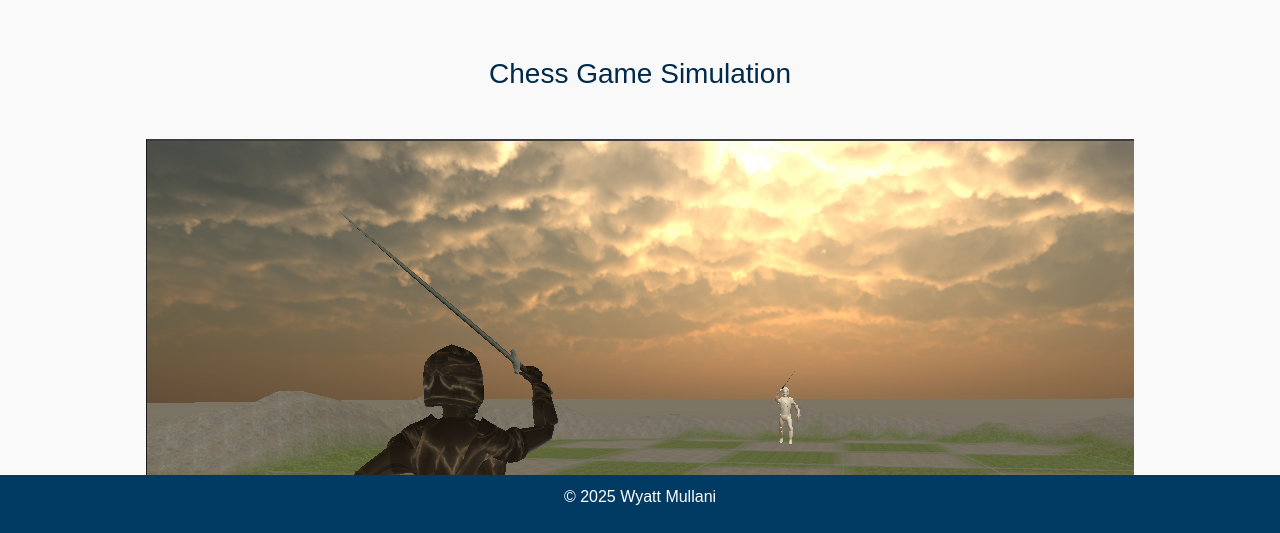
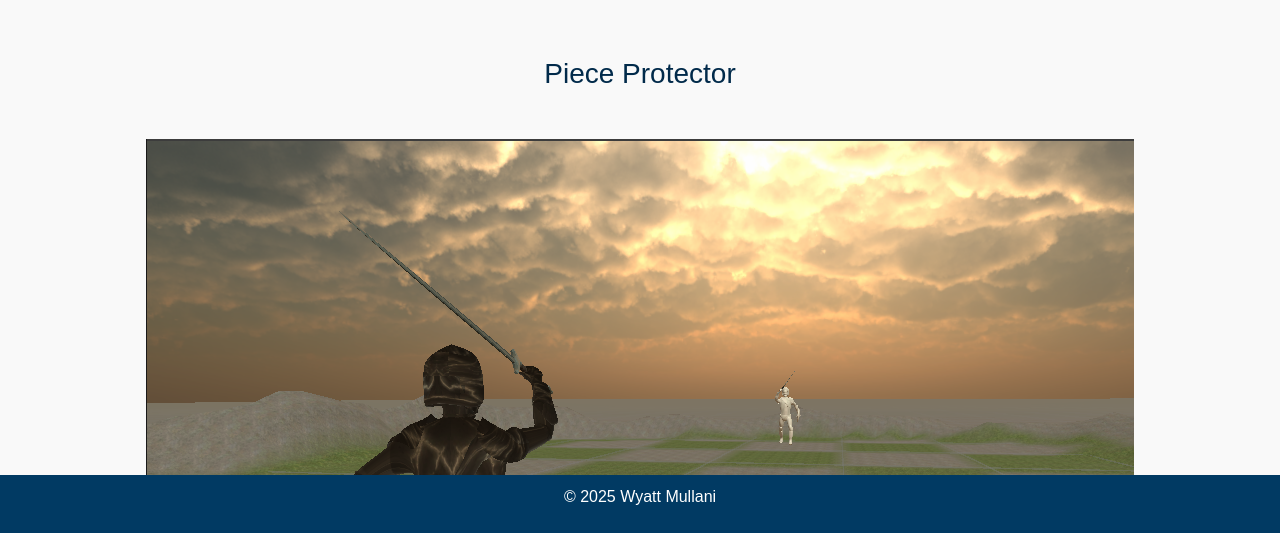
Before and after one commit to wmullani/wmullani.github.io, a plain HTML site: page artifacts.html in a window 1280 px wide. Shown: the part 265-798 px from the top of the page. Drawn offline with nearby package versions, Linux system fonts and the light colour scheme; a script that the page names is missing.

Commit message:
Add files via upload

```diff
--- a/artifacts.html
+++ b/artifacts.html
@@ -49,7 +49,7 @@
 
         <div class="project">
             <div class="project-container">
-            <h3>Chess Game Simulation</h3>
+            <h3>Piece Protector</h3>
                 <img src="Chess.png" alt="Chess Game Project Screenshot" class="img-fluid artifact-img">
                 <p>This project was built completely by me--character models and animations, sound design, coded game mechanics and all--themed around chess from the perspective of a pawn! Heal your allies to make sure the Black Kingdom doesn't fall!</p></div>
         </div>
```
